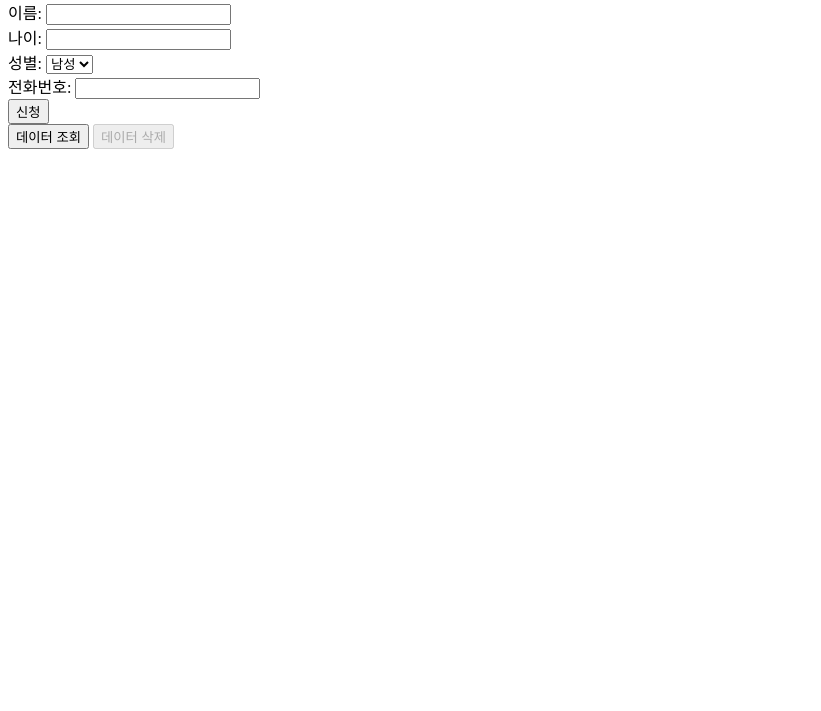
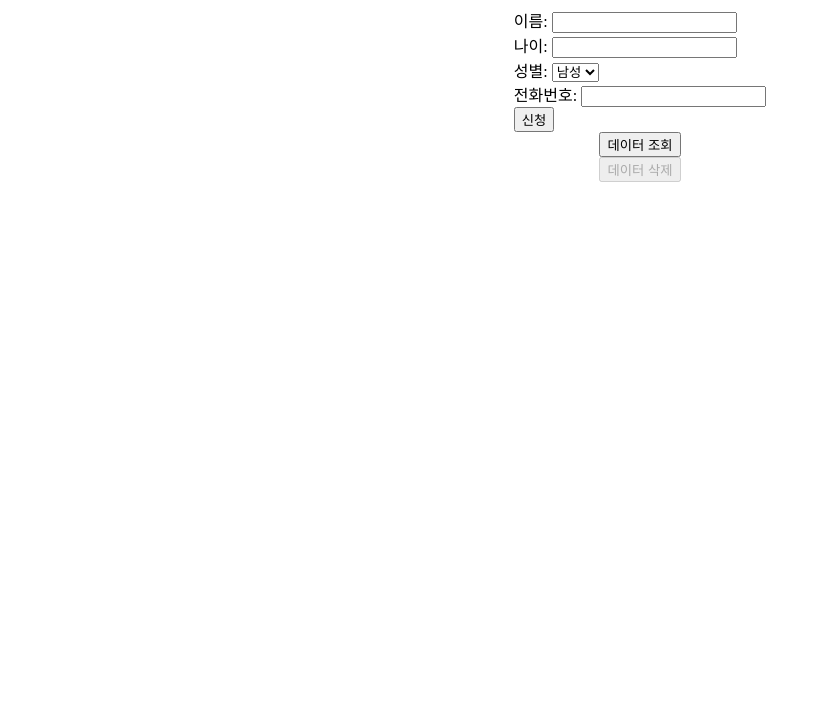
Before and after one commit to mjkim856/node-test, a website: page public/index.html in a window 1280 px wide. Shown: the part 89-800 px from the top of the page, without its empty margins (0-821 px from the left). Drawn offline with Linux system fonts and the light colour scheme.

Commit message:
Update index.html

```diff
--- a/public/index.html
+++ b/public/index.html
@@ -3,6 +3,12 @@
 <head>
     <title>이벤트 신청</title>
 </head>
+<style>
+    body {
+        display: grid;
+        place-items: center; /* 수직 및 수평 가운데 정렬 */
+    }
+</style>
 <body>
     <h1>이벤트 신청</h1>
     <form id="eventForm">
```
